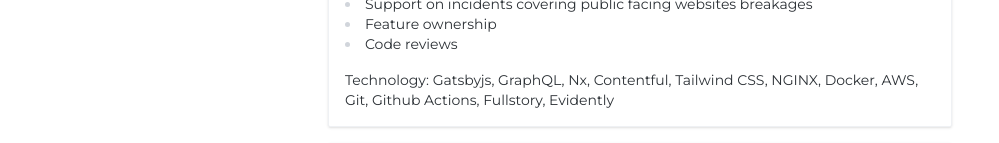
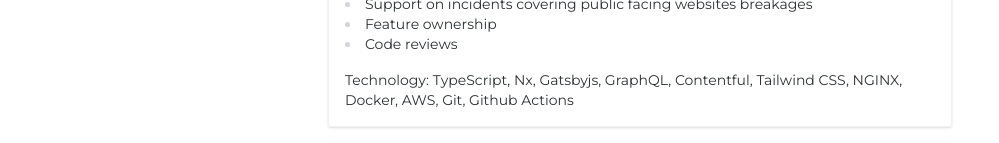
Before and after one commit to swoppy/jsonbarba, a Next.js app: page /work in a window 1280 px wide. Shown: the part 347-490 px from the top of the page, without its empty margins (0-999 px from the left). Built offline with nearby package versions, Linux system fonts and the light colour scheme.

Commit message:
exp update

```diff
--- a/src/components/ExperienceSection.tsx
+++ b/src/components/ExperienceSection.tsx
@@ -30,7 +30,7 @@ export function ContractSection() {
         "Code reviews",
       ],
       period: '2023 - present',
-      technology: ["Gatsbyjs", "GraphQL", "Nx", "Contentful", "Tailwind CSS", "NGINX", "Docker", "AWS", "Git", "Github Actions", "Fullstory", "Evidently"],
+      technology: ["TypeScript", "Nx", "Gatsbyjs", "GraphQL", "Contentful", "Tailwind CSS", "NGINX", "Docker", "AWS", "Git", "Github Actions"],
     },
     {
       imageSource: videocom,
```
